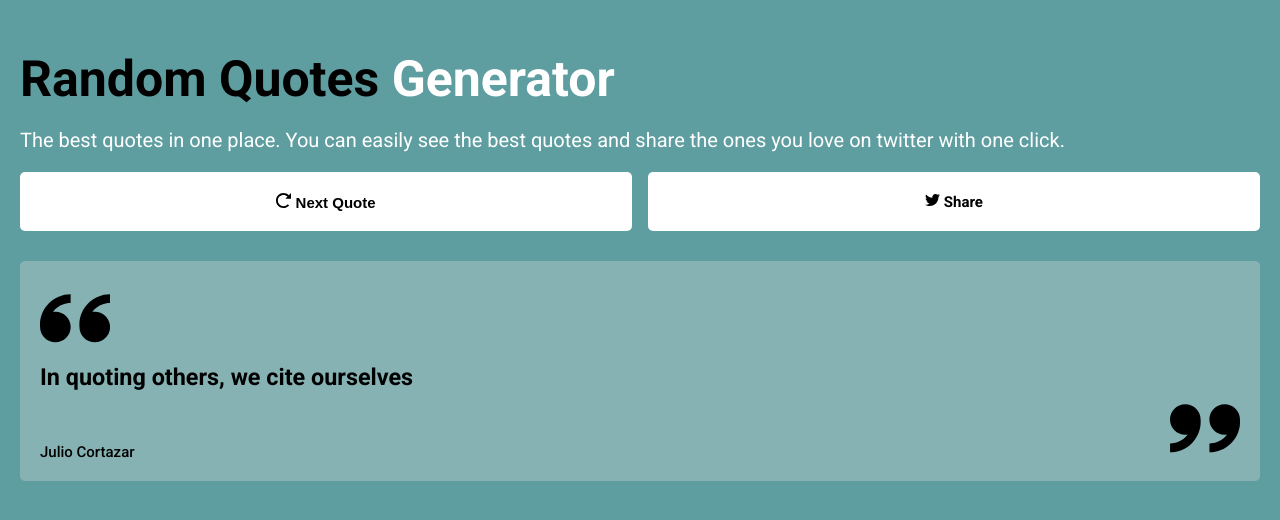
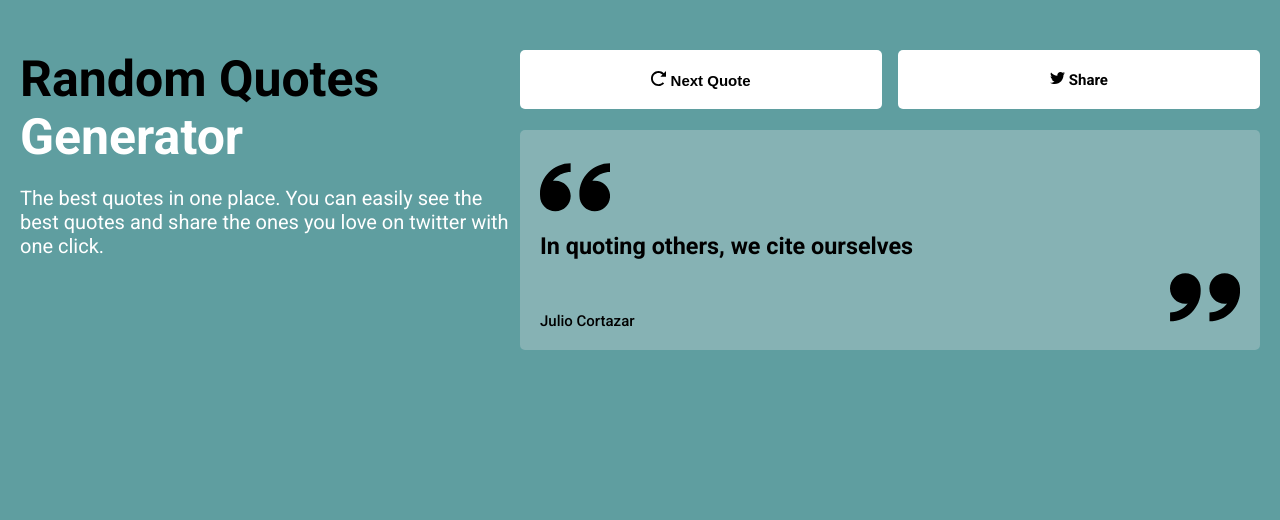
Before and after one commit to nicole-nam/random-quotes, a plain HTML site: page index.html in a window 1280 px wide. Drawn offline with Linux system fonts and the light colour scheme.

Commit message:
add media query for 1024px and add twitter share link

```diff
--- a/index.html
+++ b/index.html
@@ -31,7 +31,7 @@
 
           Next Quote
         </button>
-        <a href="#" class="share">
+        <a class="share">
           <svg class="twitter__icon">
             <use xlink:href="./img/SVG/sprite.svg#icon-twitter"></use>
           </svg>
@@ -45,9 +45,7 @@
         </svg>
         <div class="random__quote">
           <div class="quote">
-            <h3 class="text">
-              In quoting others, we cite ourselves
-            </h3>
+            <h3 class="text">In quoting others, we cite ourselves</h3>
           </div>
           <div class="quote__layout">
             <p id="authorName">Julio Cortazar</p>
--- a/script.js
+++ b/script.js
@@ -4,6 +4,7 @@ const btn = document.querySelector(".btn");
 const quoteContainer = document.querySelector(".random__quote");
 const quoteText = document.querySelector(".text");
 const authorName = document.getElementById("authorName");
+const twitter = document.querySelector(".share");
 
 btn.addEventListener("click", function () {
   getRandomQuote();
@@ -21,3 +22,12 @@ const getRandomQuote = function () {
       authorName.innerHTML = author;
     });
 };
+
+twitter.addEventListener("click", function () {
+  var tweetUrl =
+    "https://twitter.com/intent/tweet?text=" +
+    quoteText.innerHTML +
+    " By " +
+    authorName.innerHTML;
+  window.open(tweetUrl);
+});
--- a/styles.css
+++ b/styles.css
@@ -56,7 +56,6 @@ body {
   cursor: pointer;
   transition: all 0.5s;
   outline: none;
-
 }
 
 .next__icon {
@@ -134,3 +133,24 @@ body {
   font-weight: 500;
   align-self: flex-end;
 }
+
+/* media query  */
+@media only screen and (min-width: 1024px) {
+  .container {
+    display: grid;
+    gap: 1rem;
+    grid-template-columns: repeat(5, 1fr);
+    grid-template-rows: 4rem;
+  }
+
+  .intro {
+    grid-column: 1/3;
+  }
+
+  .buttons-wrapper {
+    grid-column: 3/ -1;
+  }
+  .quote-box {
+    grid-column: 3/ -1;
+  }
+}
```
Also changed, not shown: 1 other file.
